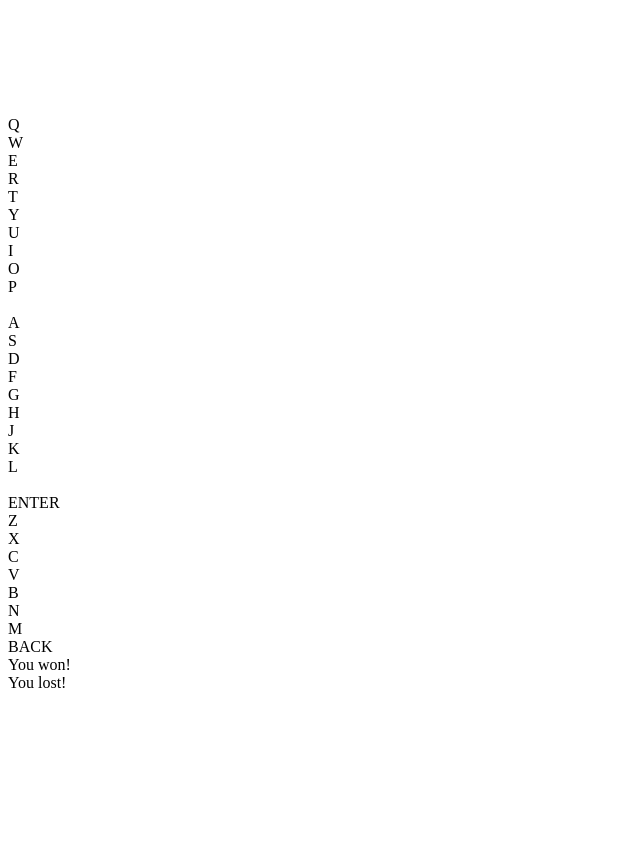
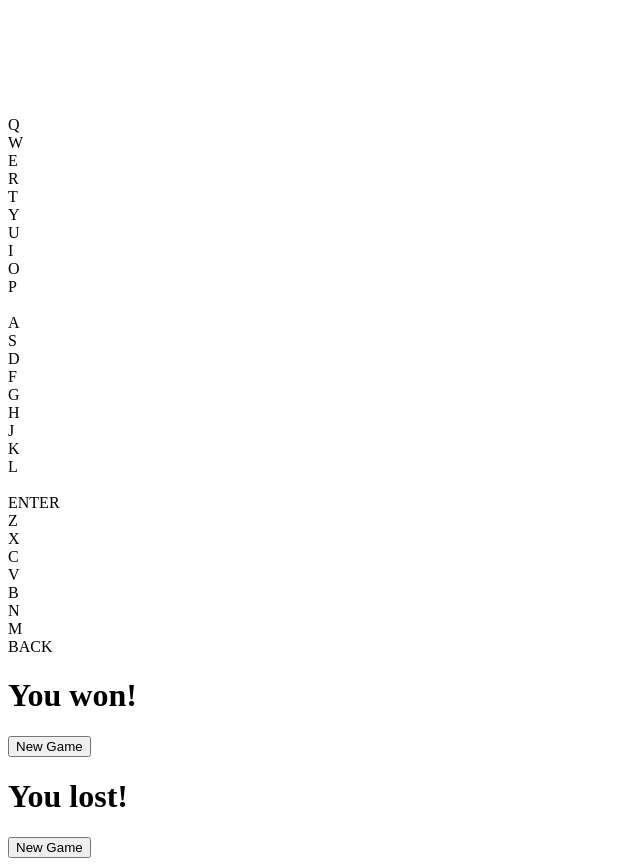
Before and after one commit to sigmasternchen/x86-64-wordle, a React app: page / in a window 1280 px wide. Shown: the whole page, without its empty margins (0-640 px from the left). Before the commit the page ends 800 px from the top, so only its background shows below. Built offline with nearby package versions, Linux system fonts and the light colour scheme; the HTML template or start-up script is replaced by a standard one.

Commit message:
feat: Add new game button

```diff
--- a/html/static/styles.css
+++ b/html/static/styles.css
@@ -130,11 +130,17 @@ body {
     transform: translate(-50%, -50%);
     text-align: center;
     border-radius: 5px;
-    font-size: 70px;
-    padding-top: 100px;
     pointer-events: none;
     opacity: 0;
     transition: opacity 0.5s;
+}
+
+.result h1 {
+    font-size: 70px;
+}
+
+.result button {
+    font-size: 20px;
 }
 
 .result.won {
--- a/src/components/Game.jsx
+++ b/src/components/Game.jsx
@@ -6,6 +6,7 @@ import {CellState, sortCellStates} from "../model/CellState";
 import {Field} from "./Field";
 import {Keyboard} from "./Keyboard";
 import {Toast} from "./Toast";
+import {GameResult} from "./GameResult";
 
 export const Game = ({wordLength, numberOfGuesses, correctWord, availableWords, reset}) => {
     const [gameState, setGameState] = useState(GameState.Active);
@@ -96,7 +97,7 @@ export const Game = ({wordLength, numberOfGuesses, correctWord, availableWords,
         />
         <Keyboard enabled={gameState === GameState.Active} used={usedWithState} onKey={inputHandler}/>
         <Toast message={message}/>
-        <div className={"result won " + (gameState === GameState.Won ? "show" : "")}>You won!</div>
-        <div className={"result lost " + (gameState === GameState.Lost ? "show" : "")}>You lost!</div>
+        <GameResult reset={resetHandler} show={gameState === GameState.Won} className={"won"} text={"You won!"} />
+        <GameResult reset={resetHandler} show={gameState === GameState.Lost} className={"lost"} text={"You lost!"} />
     </div>
 }
--- /dev/null
+++ b/src/components/GameResult.jsx
@@ -0,0 +1,10 @@
+import React from "react";
+
+export const GameResult = ({show, className, text, reset}) => {
+
+
+    return <div className={"result " + className + " " + (show ? "show" : "")}>
+        <h1>{text}</h1>
+        <button onClick={reset}>New Game</button>
+    </div>
+}
```
